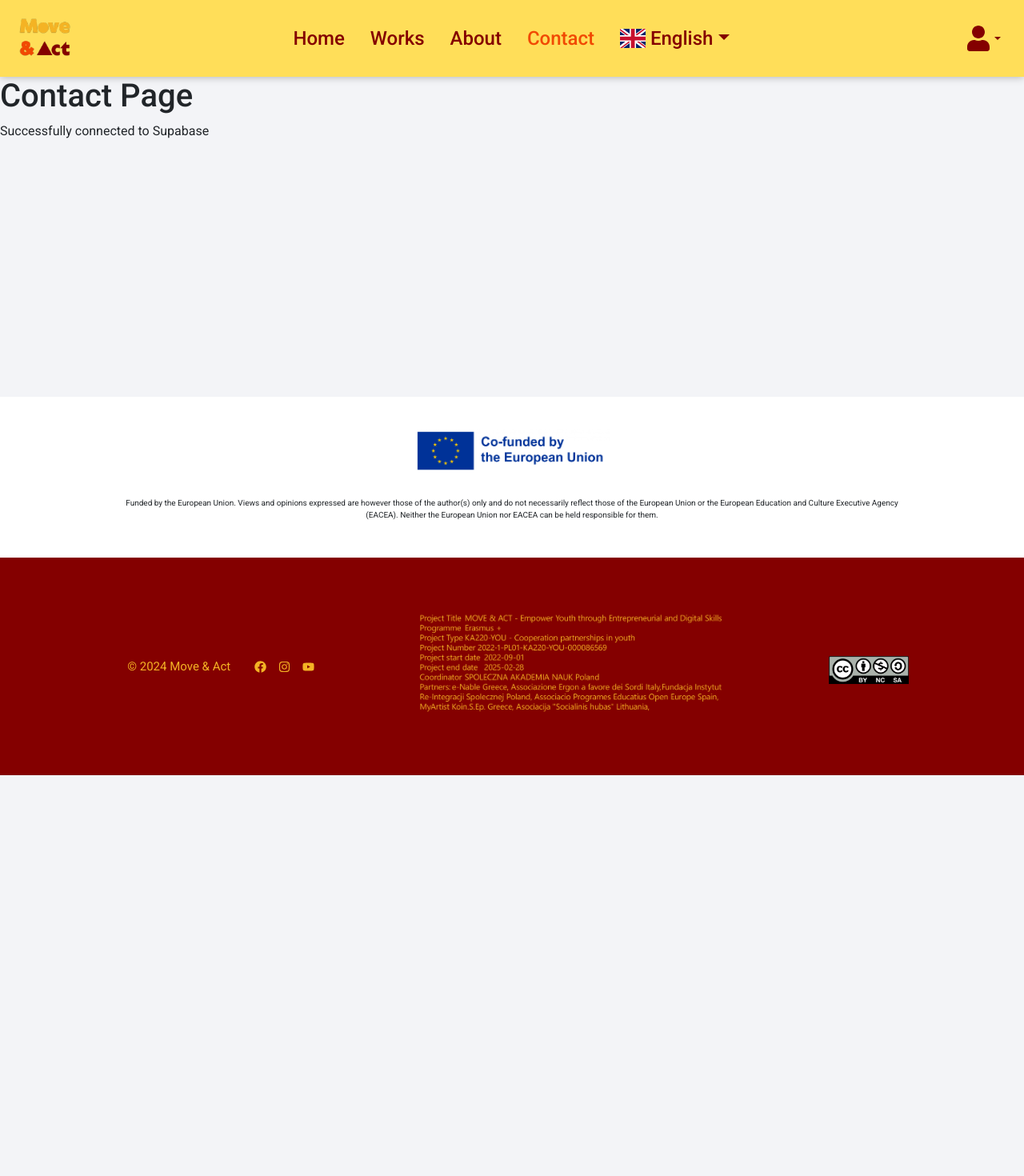
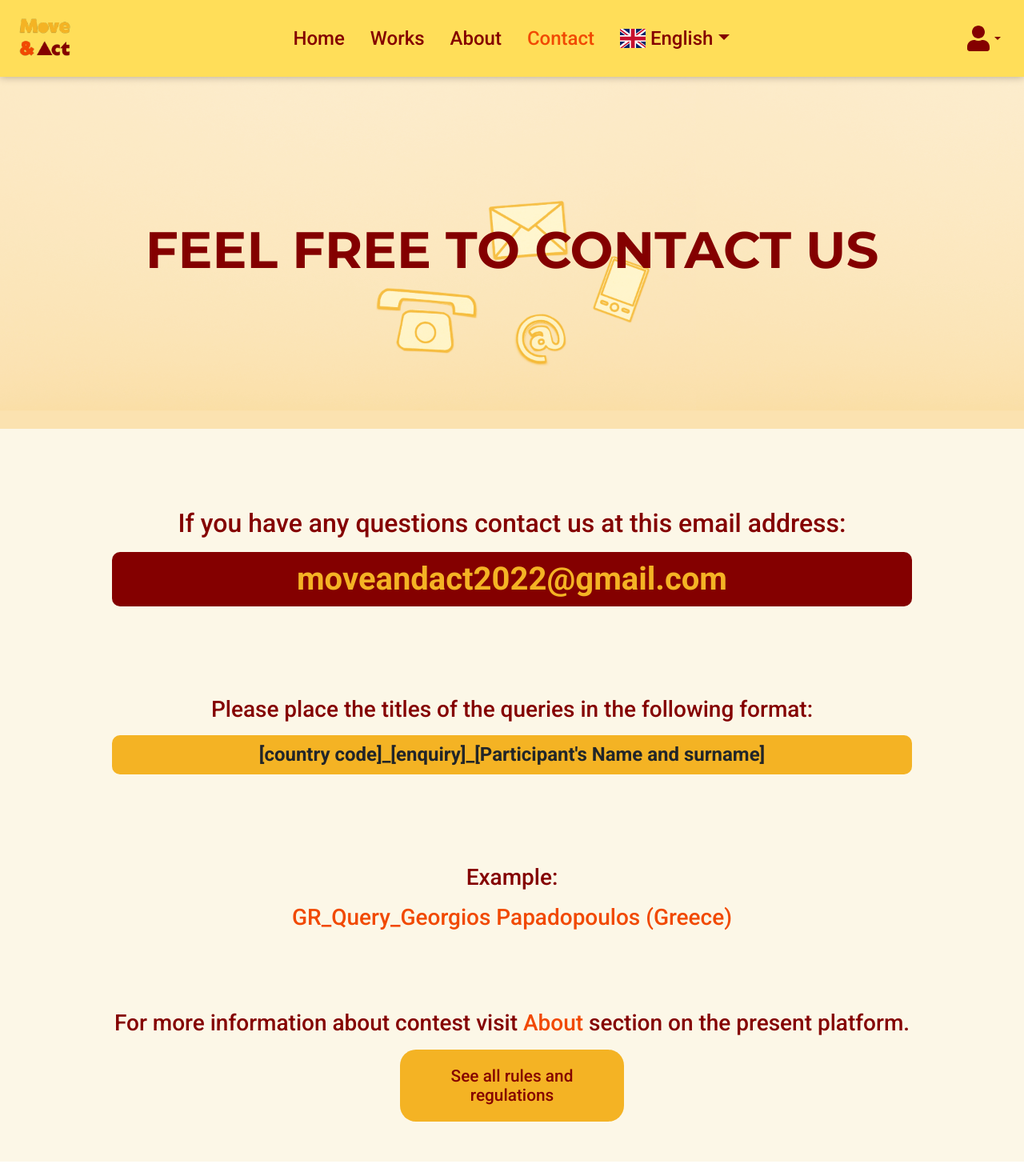
Before and after one commit to wmcqueensky/move-act-contest-platform, a React (Vite) app in the folder move-act-contest-platform/: page /contact in a window 1280 px wide. Shown: the top 1470 px of the page at 80% size. Before the commit the page ends 969 px from the top, so only its background shows below. Built offline with nearby package versions, Linux system fonts and the light colour scheme; no server answers; the database is empty.

Commit message:
Add ContactPage layout

```diff
--- a/move-act-contest-platform/src/pages/about/index.tsx
+++ b/move-act-contest-platform/src/pages/about/index.tsx
@@ -555,7 +555,7 @@ const AboutPage = () => {
 							<h6 style={{ fontWeight: "bold" }}>
 								Eligibility to participate:
 							</h6>
-							<p>
+							<div>
 								<ul>
 									<li>
 										It will be checked whether the participant is between 18 and
@@ -564,12 +564,12 @@ const AboutPage = () => {
 										Lithuania).
 									</li>
 								</ul>
-							</p>
+							</div>
 						</div>
 
 						<div>
 							<h6 style={{ fontWeight: "bold" }}>Completeness of the entry:</h6>
-							<p>
+							<div>
 								<ul>
 									<li>
 										The image has a{" "}
@@ -597,7 +597,7 @@ const AboutPage = () => {
 										<span style={{ textDecoration: "underline" }}>theme</span>.
 									</li>
 								</ul>
-							</p>
+							</div>
 						</div>
 
 						<p>
--- a/move-act-contest-platform/src/pages/contact/index.tsx
+++ b/move-act-contest-platform/src/pages/contact/index.tsx
@@ -1,27 +1,68 @@
-import supabase from "../../config/supabase-client.ts";
-import { useState, useEffect } from "react";
+import { Container, Button } from "react-bootstrap";
+import rulesPdf from "/Users/goodylabs/Desktop/move-act-contest-platform/move-act-contest-platform/src/pages/about/docs/rules.pdf";
+import "./styles.css";
 
 const Contact = () => {
-	const [connectionStatus, setConnectionStatus] = useState<string | null>(null);
+	return (
+		<div className="works-background text-center">
+			<Container fluid className="contact-image text-center mb-7">
+				<h1 className="welcome-header display-1">FEEL FREE TO CONTACT US</h1>
+			</Container>
 
-	useEffect(() => {
-		const checkConnection = async () => {
-			const { data, error } = await supabase.from("works").select("*");
+			<h2 className="mb-3" style={{ color: "var(--bordo-color)" }}>
+				If you have any questions contact us at this email address:
+			</h2>
 
-			if (error) {
-				setConnectionStatus("Failed to connect to Supabase: " + error.message);
-			} else {
-				setConnectionStatus("Successfully connected to Supabase");
-			}
-		};
+			<h1
+				style={{
+					backgroundColor: "var(--bordo-color)",
+					color: "var(--yellow-color)",
+					padding: "10px",
+					borderRadius: "10px",
+					fontWeight: "bold",
+					maxWidth: "1000px",
+					margin: "0 auto 7rem",
+				}}
+			>
+				moveandact2022@gmail.com
+			</h1>
 
-		checkConnection();
-	}, []);
+			<h3 className="mb-3" style={{ color: "var(--bordo-color)" }}>
+				Please place the titles of the queries in the following format:
+			</h3>
 
-	return (
-		<div>
-			<h1>Contact Page</h1>
-			<p>{connectionStatus}</p>
+			<h4
+				style={{
+					backgroundColor: "var(--yellow-color)",
+					padding: "10px",
+					borderRadius: "10px",
+					fontWeight: "bold",
+					maxWidth: "1000px",
+					margin: "0 auto 7rem",
+				}}
+			>
+				[country code]_[enquiry]_[Participant's Name and surname]
+			</h4>
+
+			<h3 className="mb-3" style={{ color: "var(--bordo-color)" }}>
+				Example:
+			</h3>
+			<h3 className="mb-7" style={{ color: "var(--orange-color)" }}>
+				GR_Query_Georgios Papadopoulos (Greece)
+			</h3>
+
+			<h3 className="mb-3" style={{ color: "var(--bordo-color)" }}>
+				For more information about contest visit{" "}
+				<span style={{ color: "var(--orange-color)" }}>About </span>section on
+				the present platform.
+			</h3>
+			<Button
+				className="rules-contact-button"
+				style={{ margin: "0 auto" }}
+				onClick={() => window.open(rulesPdf, "_blank")}
+			>
+				See all rules and regulations
+			</Button>
 		</div>
 	);
 };
--- /dev/null
+++ b/move-act-contest-platform/src/pages/contact/styles.css
@@ -0,0 +1,39 @@
+.contact-image {
+	display: flex;
+	align-items: center;
+	justify-content: center;
+	height: 55vh;
+	width: 100%;
+	background: var(--yellow-color) url("images/contact-image.png") no-repeat
+		center;
+	background-blend-mode: screen;
+	background-size: cover;
+}
+
+.rules-contact-button {
+	padding: 0.75rem 1.5rem;
+	height: 90px;
+	width: 280px;
+	font-size: 1.3rem;
+	border-radius: 20px;
+	background-color: var(--yellow-color);
+	border: none;
+	color: var(--bordo-color);
+	font-weight: 500;
+	display: flex;
+	align-items: center;
+	justify-content: center;
+	text-align: center;
+	line-height: normal;
+	box-shadow: none;
+}
+
+.rules-contact-button:hover {
+	background-color: var(--bordo-color) !important;
+	color: var(--yellow-color);
+	box-shadow: none;
+}
+
+.mb-7 {
+	margin-bottom: 6.2rem;
+}
```
Also changed, not shown: move-act-contest-platform/src/pages/contact/images/contact-image.png (added).
